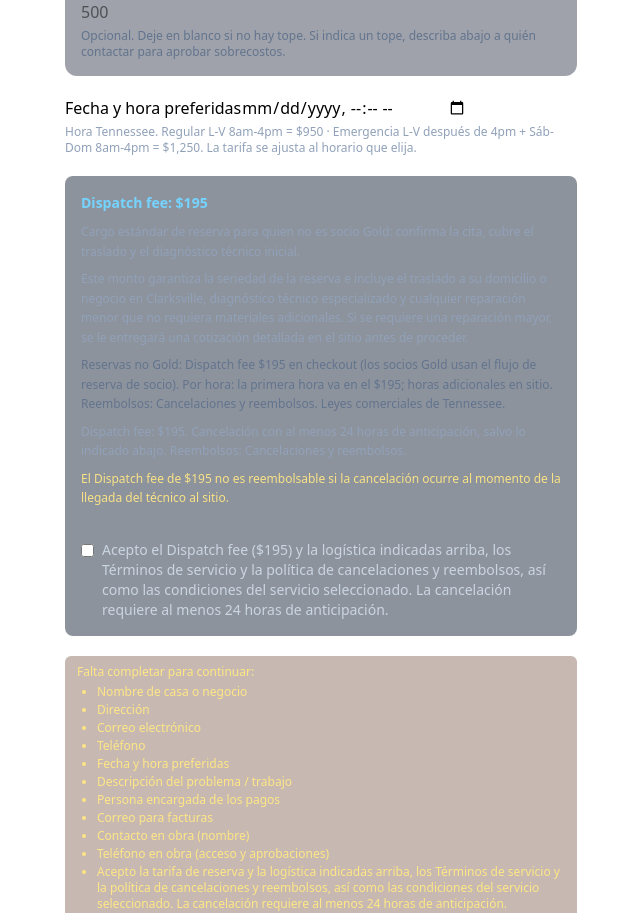
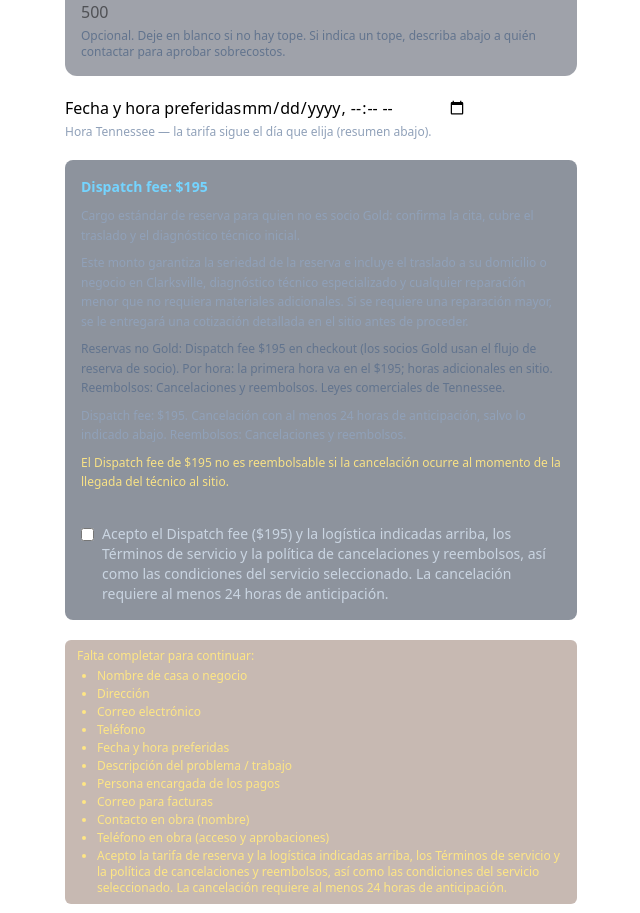
Before and after one commit to theplumber0222-ctrl/hydronet, a Next.js app: page /book in a window 1280 px wide. Shown: the part 1429-2342 px from the top of the page, without its empty margins (319-959 px from the left). Built offline with nearby package versions, Linux system fonts and the light colour scheme; no server answers.

Commit message:
Revert "fix(booking): etiquetas de tarifa visita única reflejan estructura real (regular vs emergencia con horarios)"
This reverts commit 82860dd191e9a3aa686412169063ad5a72a11ad8.

```diff
--- a/src/i18n/messages/en.ts
+++ b/src/i18n/messages/en.ts
@@ -250,7 +250,7 @@ const en = {
     datetimeHintHourly:
       "Monday–Friday only (Tennessee time).",
     datetimeHintSingleVisit:
-      "Tennessee time. Regular Mon-Fri 8am-4pm = $950 · Emergency Mon-Fri after 4pm + Sat-Sun 8am-4pm = $1,250. Rate adjusts to the time slot you pick.",
+      "Tennessee time — rate follows the day you pick (summary below).",
     chargeSummary: "Charge summary (estimated in Stripe)",
     serviceLine: "Service:",
     hourlyRateLine: "Dispatch + 1st hour (today):",
@@ -262,8 +262,8 @@ const en = {
     standardTotal: "Service total:",
     standardWeekday: "Mon–Fri",
     standardOffHours: "outside standard hours",
-    rateBandWeekday: "Regular Mon-Fri 8am-4pm · $950 total",
-    rateBandWeekend: "Emergency Mon-Fri after 4pm + Sat-Sun 8am-4pm · $1,250 total",
+    rateBandWeekday: "Mon–Fri · $950 total",
+    rateBandWeekend: "Sat–Sun · $1,250 total",
     reserveToday: "Dispatch fee today:",
     balanceDue: "Balance due:",
     depositNoteStandard:
--- a/src/i18n/messages/es.ts
+++ b/src/i18n/messages/es.ts
@@ -250,7 +250,7 @@ const es = {
     datetimeHintHourly:
       "Solo lunes a viernes (hora Tennessee).",
     datetimeHintSingleVisit:
-      "Hora Tennessee. Regular L-V 8am-4pm = $950 · Emergencia L-V después de 4pm + Sáb-Dom 8am-4pm = $1,250. La tarifa se ajusta al horario que elija.",
+      "Hora Tennessee — la tarifa sigue el día que elija (resumen abajo).",
     chargeSummary: "Resumen de cobro (estimado en Stripe)",
     serviceLine: "Servicio:",
     hourlyRateLine: "Despacho + 1.ª hora (hoy):",
@@ -262,8 +262,8 @@ const es = {
     standardTotal: "Total del servicio:",
     standardWeekday: "lun–vie",
     standardOffHours: "fuera de horario estándar",
-    rateBandWeekday: "Regular L-V 8am-4pm · total $950",
-    rateBandWeekend: "Emergencia L-V después de 4pm + Sáb-Dom 8am-4pm · total $1,250",
+    rateBandWeekday: "Lun–vie · total $950",
+    rateBandWeekend: "Sáb–dom · total $1,250",
     reserveToday: "Dispatch fee hoy:",
     balanceDue: "Saldo pendiente:",
     depositNoteStandard:
```
